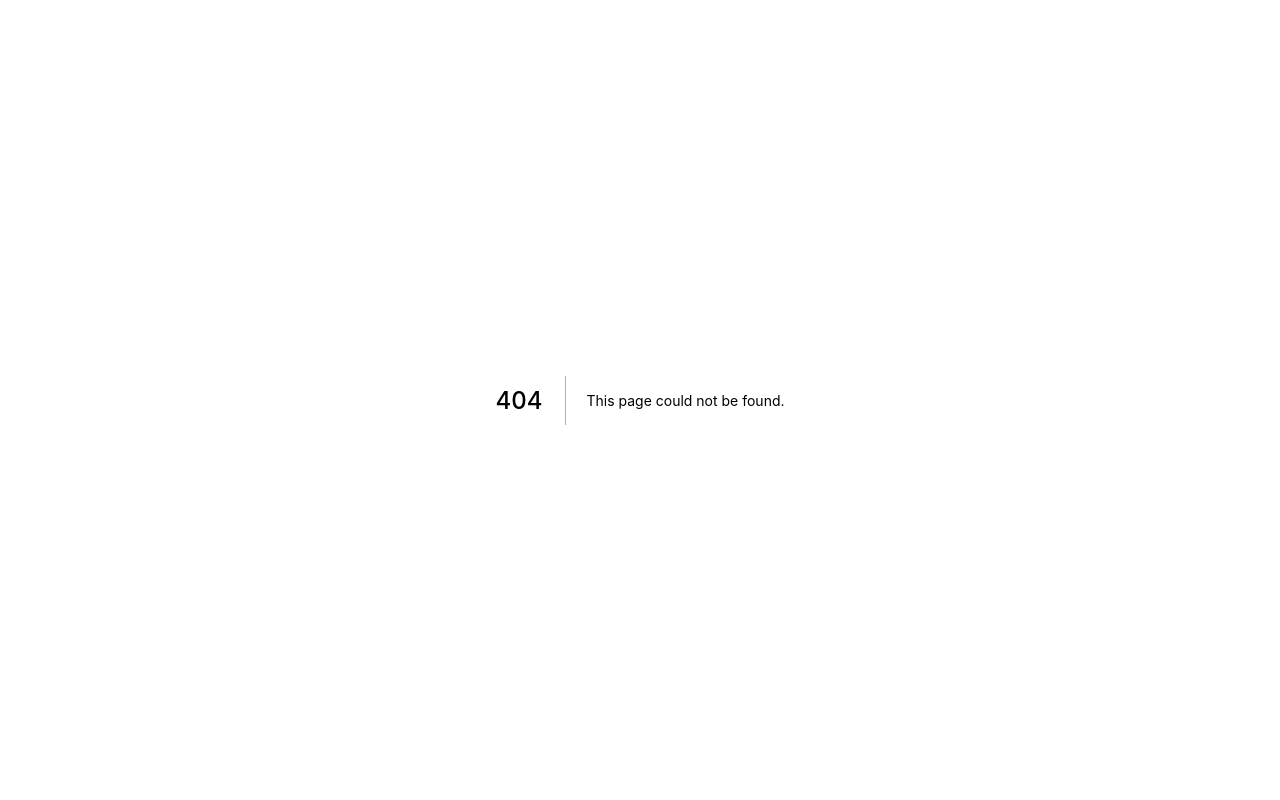
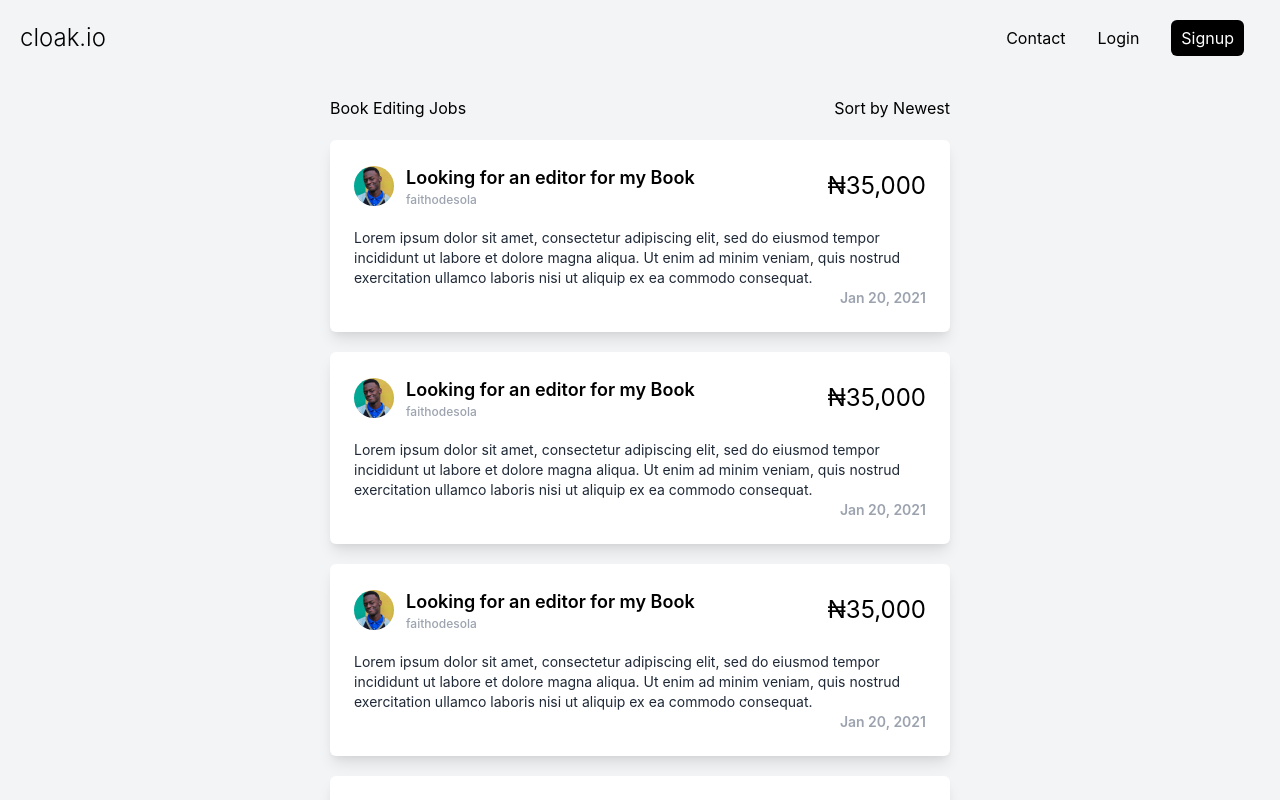
Before and after one commit to Olatokumbo/Cloak.io, a Next.js app: page /jobs in a window 1280 px wide. Before the commit this address had no page. Shown: the top 800 px of the page. Built offline with nearby package versions, Linux system fonts and the light colour scheme.

Commit message:
Constructing the JobCard

```diff
--- /dev/null
+++ b/components/JobCard.js
@@ -0,0 +1,31 @@
+const JobCard = () => {
+  return (
+    <div className="rounded-md my-5 p-6 shadow-lg bg-white cursor-pointer hover:shadow-xl">
+      <div className="flex justify-between mb-5 items-center">
+        <div className="flex items-center mr-4">
+          <img
+            src="/davidO.jpg"
+            alt="me"
+            className="w-10 max-h-10 rounded-full mr-3"
+          />
+          <div className="flex flex-col">
+            <h2 className="font-semibold text-lg">Looking for an editor for my Book</h2>
+            <h6 className="text-xs text-gray-400 font-medium">faithodesola</h6>
+          </div>
+        </div>
+        <h1 className="text-2xl">₦35,000</h1>
+      </div>
+      <div>
+        <h5 className="text-gray-800 text-sm">
+          Lorem ipsum dolor sit amet, consectetur adipiscing elit, sed do
+          eiusmod tempor incididunt ut labore et dolore magna aliqua. Ut enim ad
+          minim veniam, quis nostrud exercitation ullamco laboris nisi ut
+          aliquip ex ea commodo consequat.{" "}
+        </h5>
+      </div>
+      <h5 className="text-right text-sm font-semibold text-gray-400">Jan 20, 2021</h5>
+    </div>
+  );
+};
+
+export default JobCard;
--- a/components/Navbar.js
+++ b/components/Navbar.js
@@ -39,9 +39,11 @@ const Navbar = () => {
             </Link>
           </li>
           <li className="sm:my-0 my-1">
-            <button className="mx-4 bg-black text-white py-1.5 px-2.5 rounded-md hover:bg-gray-900 focus:outline-none">
-              Signup
-            </button>
+            <Link href="/signup">
+              <button className="mx-4 bg-black text-white py-1.5 px-2.5 rounded-md hover:bg-gray-900 focus:outline-none">
+                Signup
+              </button>
+            </Link>
           </li>
         </ul>
       </div>
--- a/components/ProfileCard.js
+++ b/components/ProfileCard.js
@@ -41,9 +41,9 @@ const ProfileCard = () => {
                 fill="currentColor"
               >
                 <path
-                  fill-rule="evenodd"
+                  fillRule="evenodd"
                   d="M5.05 4.05a7 7 0 119.9 9.9L10 18.9l-4.95-4.95a7 7 0 010-9.9zM10 11a2 2 0 100-4 2 2 0 000 4z"
-                  clip-rule="evenodd"
+                  clipRule="evenodd"
                 />
               </svg>
 
--- /dev/null
+++ b/pages/jobs/index.js
@@ -0,0 +1,30 @@
+import Navbar from "../../components/Navbar";
+import JobCard from "../../components/JobCard";
+const Jobs = () => {
+  return (
+    <div className="min-h-screen bg-gray-100">
+      <Navbar />
+      {/* <div className="bg-gray-800 py-12 px-4">
+        <h3 className="text-white text-3xl font-medium">Find Jobs</h3>
+      </div> */}
+      <div className="flex min-h-screen">
+        <div className="flex-1"></div>
+        <div className="flex-2 p-5 flex-col">
+          <div className="flex justify-between mb-2">
+            <h4>Book Editing Jobs</h4>
+            <h4>Sort by Newest</h4>
+          </div>
+          <div className="">
+            <JobCard />
+            <JobCard />
+            <JobCard />
+            <JobCard />
+          </div>
+        </div>
+        <div className="flex-1"></div>
+      </div>
+    </div>
+  );
+};
+
+export default Jobs;
--- a/pages/signup.js
+++ b/pages/signup.js
@@ -76,7 +76,7 @@ const Signup = () => {
               placeholder="Email"
             />
           </div>
-          <div class="w-full mb-2">
+          <div className="w-full mb-2">
             <label htmlFor="password" className="text-gray-700 text-sm">
               Password
             </label>
```
